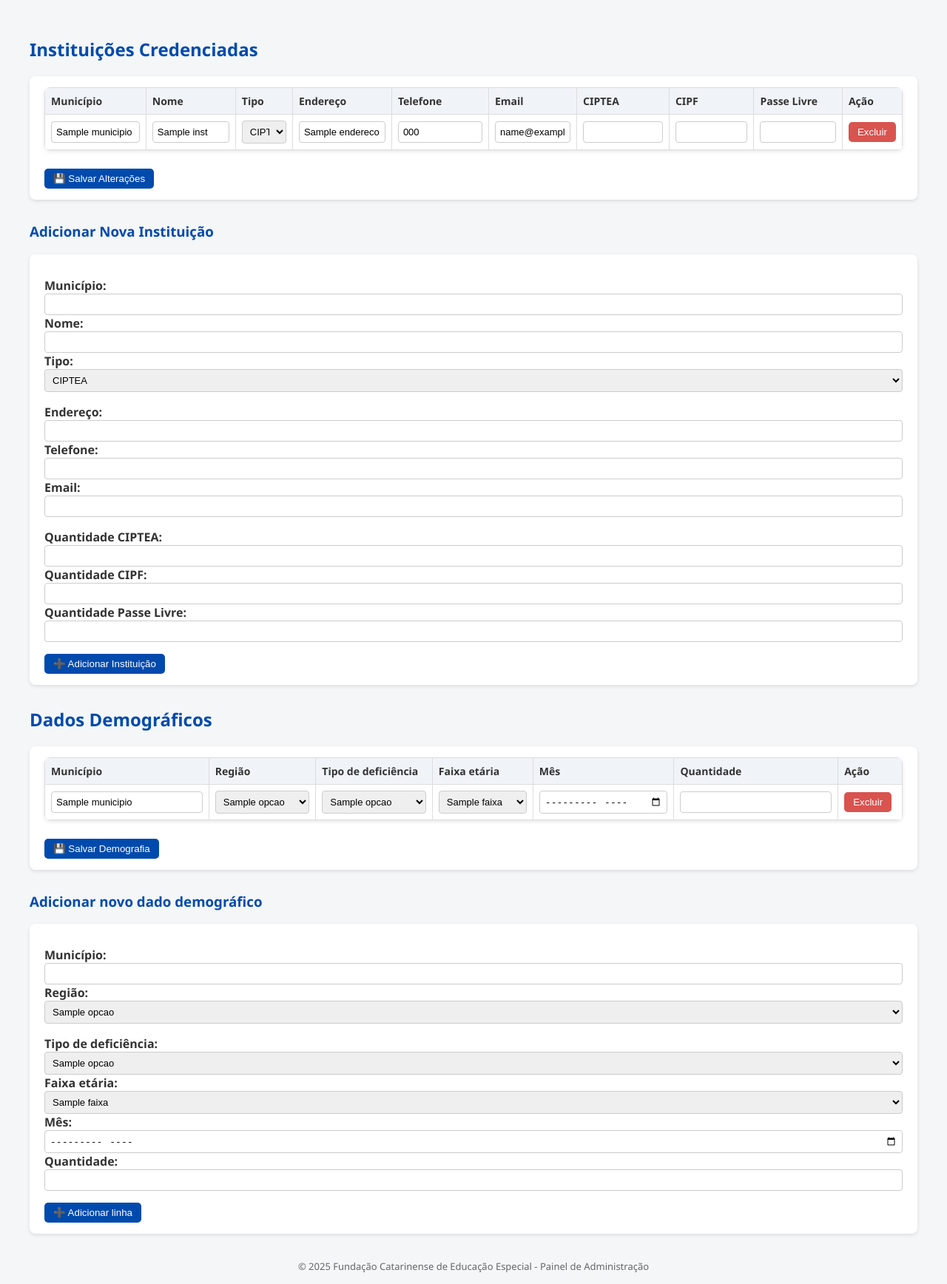
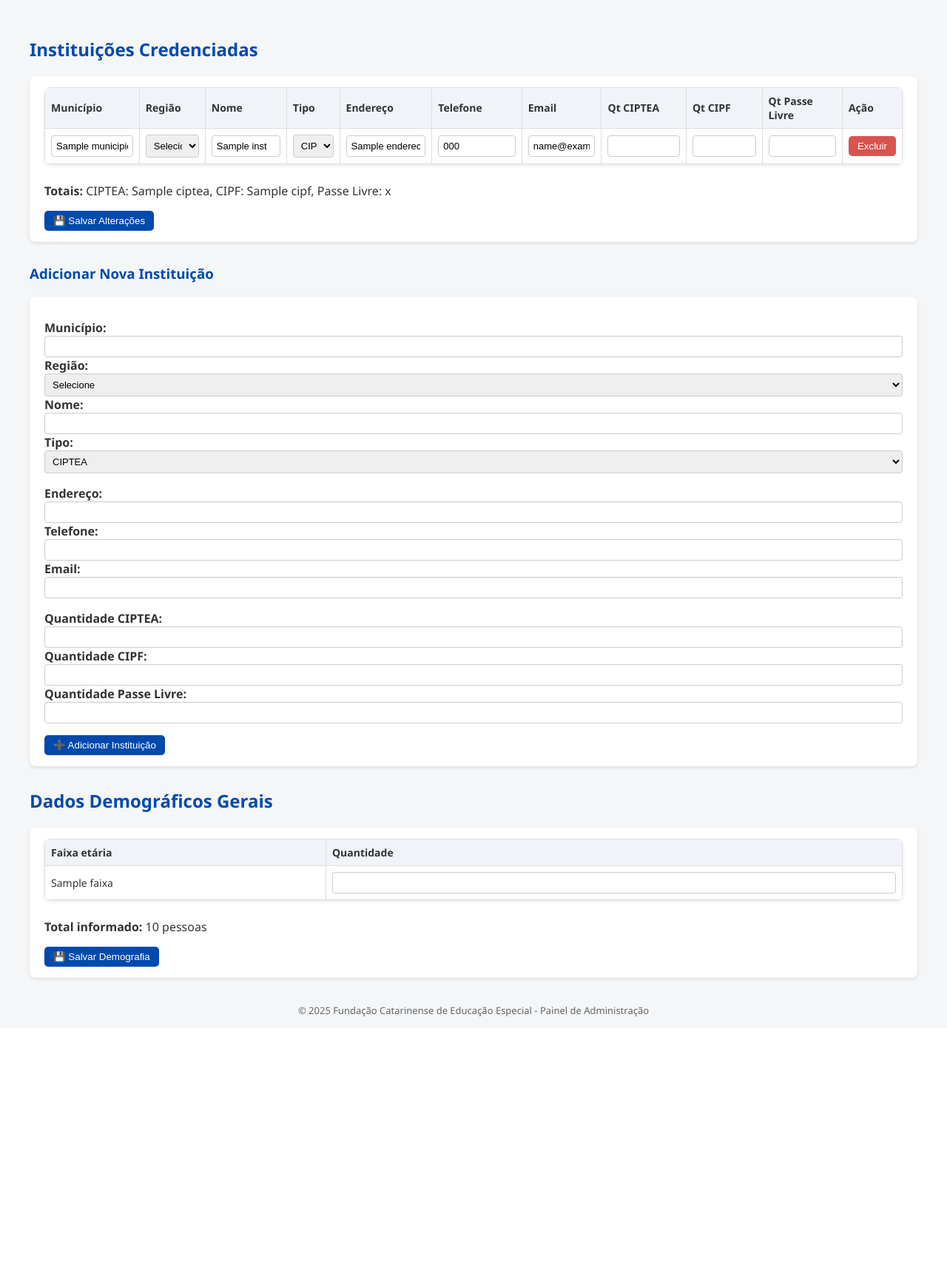
Before and after one commit to passelivre-hub/passelivremapa, a Flask app: template templates/admin.html in a window 1280 px wide. Shown: the part 57-1793 px from the top of the page at 74% size. After the commit the page ends 1432 px from the top, so only its background shows below. Run offline with Flask 3, Linux system fonts and the light colour scheme; the template is opened without the code that fills it: most values are stand-ins (such as "Sample title", 1, 10 or a date in 2020).

Commit message:
Reorganize admin panel sections

```diff
--- a/app.py
+++ b/app.py
@@ -29,20 +29,27 @@ def load_dados():
     instituicoes = {}
     todos_municipios = set()
 
+    def safe_str(row, key):
+        return (row.get(key) or "").strip()
+
     if os.path.exists(CSV_FILE):
         with open(CSV_FILE, newline='', encoding='utf-8') as f:
             reader = csv.DictReader(f)
             for row in reader:
-                municipio = row["municipio"].strip()
+                municipio = safe_str(row, "municipio")
+                if not municipio:
+                    continue
                 todos_municipios.add(municipio)
 
-                if row["nome"].strip():
+                inst_nome = safe_str(row, "nome")
+                if inst_nome:
                     inst = {
-                        "nome": row["nome"].strip(),
-                        "tipo": row["tipo"].strip(),
-                        "endereco": row["endereco"].strip(),
-                        "telefone": row["telefone"].strip(),
-                        "email": row["email"].strip(),
+                        "nome": inst_nome,
+                        "regiao": safe_str(row, "regiao"),
+                        "tipo": safe_str(row, "tipo"),
+                        "endereco": safe_str(row, "endereco"),
+                        "telefone": safe_str(row, "telefone"),
+                        "email": safe_str(row, "email"),
                         "quantidade_ciptea": normalize_numeric_field(row.get("quantidade_ciptea", "")),
                         "quantidade_cipf": normalize_numeric_field(row.get("quantidade_cipf", "")),
                         "quantidade_passe_livre": normalize_numeric_field(row.get("quantidade_passe_livre", ""))
@@ -65,58 +72,49 @@ def load_dados():
 
 
 def load_demografia_rows():
-    linhas = []
+    faixas_padrao = {"0-12": 0, "13-17": 0, "18-59": 0, "60+": 0}
 
     if os.path.exists(DEMO_FILE):
         with open(DEMO_FILE, newline='', encoding='utf-8') as f:
             reader = csv.DictReader(f)
             for row in reader:
-                linhas.append({
-                    "municipio": row.get("municipio", "").strip(),
-                    "regiao": row.get("regiao", "").strip(),
-                    "tipo_deficiencia": row.get("tipo_deficiencia", "").strip(),
-                    "faixa_etaria": row.get("faixa_etaria", "").strip(),
-                    "mes": row.get("mes", "").strip(),
-                    "quantidade": normalize_numeric_field(row.get("quantidade", "0")),
-                })
+                faixa = (row.get("faixa_etaria") or row.get("faixa") or "").strip()
+                if faixa not in faixas_padrao:
+                    continue
+                faixas_padrao[faixa] = to_non_negative_int(row.get("quantidade", 0), 0)
 
-    return linhas
+    return faixas_padrao
 
 
-def resumir_demografia(linhas):
-    por_deficiencia = {}
-    por_faixa = {}
-    por_regiao = {}
-    por_mes = {}
+def resumir_instituicoes(instituicoes):
+    totais = {"ciptea": 0, "cipf": 0, "passe_livre": 0}
+    regioes = {}
 
-    for row in linhas:
-        qtd = to_non_negative_int(row.get("quantidade", 0), 0)
-        por_deficiencia[row["tipo_deficiencia"]] = por_deficiencia.get(row["tipo_deficiencia"], 0) + qtd
-        por_faixa[row["faixa_etaria"]] = por_faixa.get(row["faixa_etaria"], 0) + qtd
-        por_regiao[row["regiao"]] = por_regiao.get(row["regiao"], 0) + qtd
-        por_mes[row["mes"]] = por_mes.get(row["mes"], 0) + qtd
+    for insts in instituicoes.values():
+        for inst in insts:
+            totais["ciptea"] += to_non_negative_int(inst.get("quantidade_ciptea", 0), 0)
+            totais["cipf"] += to_non_negative_int(inst.get("quantidade_cipf", 0), 0)
+            totais["passe_livre"] += to_non_negative_int(inst.get("quantidade_passe_livre", 0), 0)
 
-    return {
-        "por_deficiencia": por_deficiencia,
-        "por_faixa": por_faixa,
-        "por_regiao": por_regiao,
-        "por_mes": por_mes,
-    }
+            regiao = (inst.get("regiao") or "Não informada").strip() or "Não informada"
+            regioes[regiao] = regioes.get(regiao, 0) + 1
+
+    return {"totais": totais, "regioes": regioes}
 
 
 def save_demografia(linhas):
     with open(DEMO_FILE, 'w', newline='', encoding='utf-8') as f:
-        fieldnames = ["municipio", "regiao", "tipo_deficiencia", "faixa_etaria", "mes", "quantidade"]
+        fieldnames = ["faixa_etaria", "quantidade"]
         writer = csv.DictWriter(f, fieldnames=fieldnames)
         writer.writeheader()
-        for row in linhas:
-            writer.writerow(row)
+        for faixa, quantidade in linhas.items():
+            writer.writerow({"faixa_etaria": faixa, "quantidade": quantidade})
 
 
 def save_instituicoes(instituicoes):
     with open(CSV_FILE, 'w', newline='', encoding='utf-8') as f:
         fieldnames = [
-            "municipio","nome","tipo","endereco","telefone","email",
+            "municipio","regiao","nome","tipo","endereco","telefone","email",
             "quantidade_ciptea","quantidade_cipf","quantidade_passe_livre"
         ]
         writer = csv.DictWriter(f, fieldnames=fieldnames)
@@ -133,12 +131,13 @@ def save_instituicoes(instituicoes):
 @app.route('/')
 def index():
     municipiosStatus, municipiosInstituicoes = load_dados()
-    demografia_linhas = load_demografia_rows()
-    demografia = resumir_demografia(demografia_linhas)
+    demografia_faixas = load_demografia_rows()
+    instituicoes_resumo = resumir_instituicoes(municipiosInstituicoes)
     return render_template('index.html',
                            municipiosStatus=municipiosStatus,
                            municipiosInstituicoes=municipiosInstituicoes,
-                           demografia=demografia)
+                           demografia_faixas=demografia_faixas,
+                           instituicoes_resumo=instituicoes_resumo)
 
 
 # --- Tela de Login ---
@@ -171,13 +170,12 @@ def admin():
         return redirect(url_for('login'))
 
     municipiosStatus, instituicoes = load_dados()
-    demografia_linhas = load_demografia_rows()
+    demografia_faixas = load_demografia_rows()
 
     regiao_opcoes = [
         "Grande Florianópolis", "Sul", "Norte", "Vale do Itajaí", "Serra", "Oeste"
     ]
-    tipo_deficiencia_opcoes = ["TEA", "Fibromialgia", "Demais Def."]
-    faixas_opcoes = ["0-17", "18-29", "30-44", "45-59", "60+"]
+    faixas_opcoes = ["0-12", "13-17", "18-59", "60+"]
 
     if request.method == 'POST':
         form_type = request.form.get("form_type")
@@ -200,6 +198,7 @@ def admin():
                     idx = int(parts[2])
                     if municipio in instituicoes and idx < len(instituicoes[municipio]):
                         instituicoes[municipio][idx]["nome"] = request.form[key].strip()
+                        instituicoes[municipio][idx]["regiao"] = request.form.get(f"regiao_{municipio}_{idx}", "").strip()
                         instituicoes[municipio][idx]["tipo"] = request.form.get(f"tipo_{municipio}_{idx}", "").strip()
                         instituicoes[municipio][idx]["endereco"] = request.form.get(f"endereco_{municipio}_{idx}", "").strip()
                         instituicoes[municipio][idx]["telefone"] = request.form.get(f"telefone_{municipio}_{idx}", "").strip()
@@ -213,6 +212,7 @@ def admin():
                 if municipio:
                     inst = {
                         "nome": request.form.get("nome", "").strip(),
+                        "regiao": request.form.get("regiao", "").strip(),
                         "tipo": request.form.get("tipo", "").strip(),
                         "endereco": request.form.get("endereco", "").strip(),
                         "telefone": request.form.get("telefone", "").strip(),
@@ -228,39 +228,19 @@ def admin():
             save_instituicoes(instituicoes)
 
         if form_type == "demografia":
-            deletes = set(request.form.getlist("delete_demografia"))
-            atualizadas = []
-            for idx, linha in enumerate(demografia_linhas):
-                if str(idx) in deletes:
-                    continue
-                atualizadas.append({
-                    "municipio": request.form.get(f"dem_municipio_{idx}", "").strip(),
-                    "regiao": request.form.get(f"dem_regiao_{idx}", "").strip(),
-                    "tipo_deficiencia": request.form.get(f"dem_tipo_{idx}", "").strip(),
-                    "faixa_etaria": request.form.get(f"dem_faixa_{idx}", "").strip(),
-                    "mes": request.form.get(f"dem_mes_{idx}", "").strip(),
-                    "quantidade": normalize_numeric_field(request.form.get(f"dem_quantidade_{idx}", "0")),
-                })
-
-            if request.form.get("add_demografia"):
-                atualizadas.append({
-                    "municipio": request.form.get("novo_municipio", "").strip(),
-                    "regiao": request.form.get("novo_regiao", "").strip(),
-                    "tipo_deficiencia": request.form.get("novo_tipo_deficiencia", "").strip(),
-                    "faixa_etaria": request.form.get("novo_faixa_etaria", "").strip(),
-                    "mes": request.form.get("novo_mes", "").strip(),
-                    "quantidade": normalize_numeric_field(request.form.get("novo_quantidade", "0")),
-                })
+            atualizadas = {}
+            for faixa in faixas_opcoes:
+                atualizadas[faixa] = normalize_numeric_field(request.form.get(f"faixa_{faixa}", "0"))
 
             save_demografia(atualizadas)
 
         return redirect(url_for('admin'))
 
     return render_template("admin.html", instituicoes=instituicoes,
-                           demografia=demografia_linhas,
+                           demografia_faixas=demografia_faixas,
                            regiao_opcoes=regiao_opcoes,
-                           tipo_deficiencia_opcoes=tipo_deficiencia_opcoes,
-                           faixas_opcoes=faixas_opcoes)
+                           faixas_opcoes=faixas_opcoes,
+                           instituicoes_resumo=resumir_instituicoes(instituicoes))
 
 
 @app.route('/sc_municipios.geojson')
--- a/templates/admin.html
+++ b/templates/admin.html
@@ -149,24 +149,35 @@
       <table>
         <tr>
           <th>Município</th>
+          <th>Região</th>
           <th>Nome</th>
           <th>Tipo</th>
           <th>Endereço</th>
           <th>Telefone</th>
           <th>Email</th>
-          <th>CIPTEA</th>
-          <th>CIPF</th>
-          <th>Passe Livre</th>
+          <th>Qt CIPTEA</th>
+          <th>Qt CIPF</th>
+          <th>Qt Passe Livre</th>
           <th>Ação</th>
         </tr>
+        {% if instituicoes %}
           {% for municipio, insts in instituicoes.items() %}
             {% for inst in insts %}
             <tr>
               <td><input type="text" name="municipio_{{ municipio }}_{{ loop.index0 }}" value="{{ municipio }}" required></td>
+              <td>
+                <select name="regiao_{{ municipio }}_{{ loop.index0 }}">
+                  <option value="">Selecione</option>
+                  {% for opcao in regiao_opcoes %}
+                    <option value="{{ opcao }}" {% if opcao == inst.regiao %}selected{% endif %}>{{ opcao }}</option>
+                  {% endfor %}
+                </select>
+              </td>
               <td><input type="text" name="nome_{{ municipio }}_{{ loop.index0 }}" value="{{ inst.nome }}" required></td>
               <td>
                 <select name="tipo_{{ municipio }}_{{ loop.index0 }}">
                   <option value="CIPTEA" {% if inst.tipo == "CIPTEA" %}selected{% endif %}>CIPTEA</option>
+                  <option value="CIPF" {% if inst.tipo == "CIPF" %}selected{% endif %}>CIPF</option>
                   <option value="Passe Livre" {% if inst.tipo == "Passe Livre" %}selected{% endif %}>Passe Livre</option>
                   <option value="Ambos" {% if inst.tipo == "Ambos" %}selected{% endif %}>Ambos</option>
                 </select>
@@ -183,7 +194,13 @@
             </tr>
             {% endfor %}
           {% endfor %}
+        {% else %}
+          <tr>
+            <td colspan="11" style="text-align:center; color:#666;">Nenhuma instituição cadastrada ainda.</td>
+          </tr>
+        {% endif %}
       </table>
+      <p><strong>Totais:</strong> CIPTEA: {{ instituicoes_resumo.totais.ciptea }}, CIPF: {{ instituicoes_resumo.totais.cipf }}, Passe Livre: {{ instituicoes_resumo.totais.passe_livre }}</p>
       <button type="submit">💾 Salvar Alterações</button>
     </div>
   </form>
@@ -194,10 +211,18 @@
     <input type="hidden" name="add" value="1">
     <p>
       <b>Município:</b> <input type="text" name="municipio" required>
+      <b>Região:</b>
+      <select name="regiao" required>
+        <option value="">Selecione</option>
+        {% for opcao in regiao_opcoes %}
+          <option value="{{ opcao }}">{{ opcao }}</option>
+        {% endfor %}
+      </select>
       <b>Nome:</b> <input type="text" name="nome" required>
       <b>Tipo:</b>
       <select name="tipo" required>
         <option value="CIPTEA">CIPTEA</option>
+        <option value="CIPF">CIPF</option>
         <option value="Passe Livre">Passe Livre</option>
         <option value="Ambos">Ambos</option>
       </select>
@@ -215,86 +240,25 @@
     <button type="submit">➕ Adicionar Instituição</button>
   </form>
 
-  <h2>Dados Demográficos</h2>
+  <h2>Dados Demográficos Gerais</h2>
   <form method="POST">
     <input type="hidden" name="form_type" value="demografia">
     <div class="edit-section">
       <table>
         <tr>
-          <th>Município</th>
-          <th>Região</th>
-          <th>Tipo de deficiência</th>
           <th>Faixa etária</th>
-          <th>Mês</th>
           <th>Quantidade</th>
-          <th>Ação</th>
         </tr>
-        {% for linha in demografia %}
+        {% for faixa in faixas_opcoes %}
         <tr>
-          <td><input type="text" name="dem_municipio_{{ loop.index0 }}" value="{{ linha.municipio }}" required></td>
-          <td>
-            <select name="dem_regiao_{{ loop.index0 }}">
-              {% for opcao in regiao_opcoes %}
-                <option value="{{ opcao }}" {% if opcao == linha.regiao %}selected{% endif %}>{{ opcao }}</option>
-              {% endfor %}
-            </select>
-          </td>
-          <td>
-            <select name="dem_tipo_{{ loop.index0 }}">
-              {% for opcao in tipo_deficiencia_opcoes %}
-                <option value="{{ opcao }}" {% if opcao == linha.tipo_deficiencia %}selected{% endif %}>{{ opcao }}</option>
-              {% endfor %}
-            </select>
-          </td>
-          <td>
-            <select name="dem_faixa_{{ loop.index0 }}">
-              {% for faixa in faixas_opcoes %}
-                <option value="{{ faixa }}" {% if faixa == linha.faixa_etaria %}selected{% endif %}>{{ faixa }}</option>
-              {% endfor %}
-            </select>
-          </td>
-          <td><input type="month" name="dem_mes_{{ loop.index0 }}" value="{{ linha.mes }}" required></td>
-          <td><input type="number" min="0" name="dem_quantidade_{{ loop.index0 }}" value="{{ linha.quantidade }}" required></td>
-          <td>
-            <button type="submit" name="delete_demografia" value="{{ loop.index0 }}" class="danger" onclick="return confirm('Excluir esta linha?')">Excluir</button>
-          </td>
+          <td>{{ faixa }}</td>
+          <td><input type="number" min="0" name="faixa_{{ faixa }}" value="{{ demografia_faixas[faixa] }}" required></td>
         </tr>
         {% endfor %}
       </table>
+      <p><strong>Total informado:</strong> {{ demografia_faixas.values() | sum }} pessoas</p>
       <button type="submit">💾 Salvar Demografia</button>
     </div>
-  </form>
-
-  <h3>Adicionar novo dado demográfico</h3>
-  <form method="POST" class="add-form">
-    <input type="hidden" name="form_type" value="demografia">
-    <input type="hidden" name="add_demografia" value="1">
-    <p>
-      <b>Município:</b> <input type="text" name="novo_municipio" required>
-      <b>Região:</b>
-      <select name="novo_regiao">
-        {% for opcao in regiao_opcoes %}
-          <option value="{{ opcao }}">{{ opcao }}</option>
-        {% endfor %}
-      </select>
-    </p>
-    <p>
-      <b>Tipo de deficiência:</b>
-      <select name="novo_tipo_deficiencia">
-        {% for opcao in tipo_deficiencia_opcoes %}
-          <option value="{{ opcao }}">{{ opcao }}</option>
-        {% endfor %}
-      </select>
-      <b>Faixa etária:</b>
-      <select name="novo_faixa_etaria">
-        {% for faixa in faixas_opcoes %}
-          <option value="{{ faixa }}">{{ faixa }}</option>
-        {% endfor %}
-      </select>
-      <b>Mês:</b> <input type="month" name="novo_mes" required>
-      <b>Quantidade:</b> <input type="number" min="0" name="novo_quantidade" required>
-    </p>
-    <button type="submit">➕ Adicionar linha</button>
   </form>
 </main>
 
```
Also changed, not shown: templates/index.html (+28 -38 lines). Lines whose indentation alone changed are shown as unchanged.
